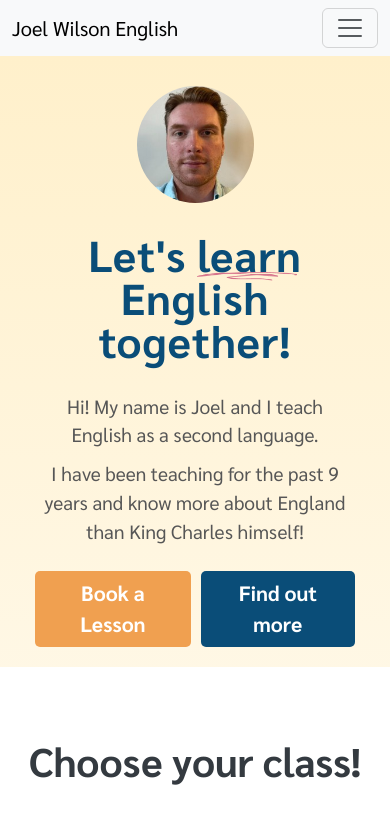
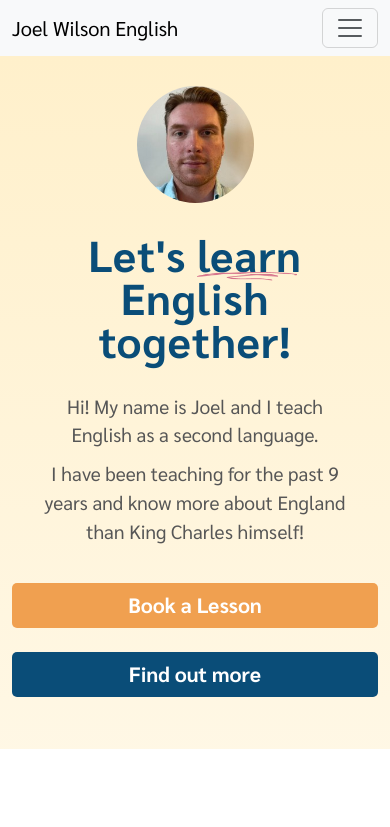
Before and after one commit to jimmybombimmy/joel-wilson-english, a React (Vite) app: page / in a window 390 px wide. Shown: the top 827 px of the page. Built offline with nearby package versions, Linux system fonts and the light colour scheme; no server answers; a web font is replaced by a local one.

Commit message:
fix hero button positioning

```diff
--- a/src/components/home/Hero/Hero.css
+++ b/src/components/home/Hero/Hero.css
@@ -35,6 +35,7 @@
   padding: 3px 15px 6px;
   border: none;
   font-weight: 700;
+  display: inline;
 
   /* font-size in media */
 }
@@ -281,11 +282,20 @@
   }
 
   .heroButtons {
-    display: flex;
+    display: grid;
     justify-content: center;
-    margin: 5%;
+    margin: 5% auto;
+    position: relative;
 
     /* font size in media */
+  }
+
+  .heroButton1 {
+    right: 5%
+  }
+
+  .heroButton2 {
+    left: 5%
   }
 
   @media (min-width: 768px) and (max-width: 991px) {
@@ -313,14 +323,23 @@
     }
 
     #heroButtonsContainer {
-      width: 100%;
+      width: 100vw;
       justify-content: center;
       display: flex;
+      margin: auto;
     }
 
     .heroButtons {
       font-size: 1.3rem;
     }
+
+    /* .heroButton1 {
+      right: 10%
+    }
+
+    .heroButton2 {
+      left: 5%
+    } */
   }
 
   @media (max-width: 767px) {
@@ -373,6 +392,8 @@
       width: 100%;
       justify-content: center;
       display: flex;
+      margin-top: 20px;
+      margin-bottom: 40px;
     }
 
     .heroButtons {
@@ -386,12 +407,27 @@
       margin: 30px 35%;
     }
 
+    #heroButtonsContainer {
+      display: flex;
+      flex-direction: column;
+    }
+
     .heroButtons {
       font-size: 1.3rem;
       padding: 6px 16px 8px;
-      margin: 20px 3%;
+      margin: 12px 3%;
       border-radius: 5px;
       width: 94%;
     }
+
+    .heroButton1 {
+      right: 0
+    }
+
+    .heroButton2 {
+      left: 0
+    }
+
   }
+
 }
```
